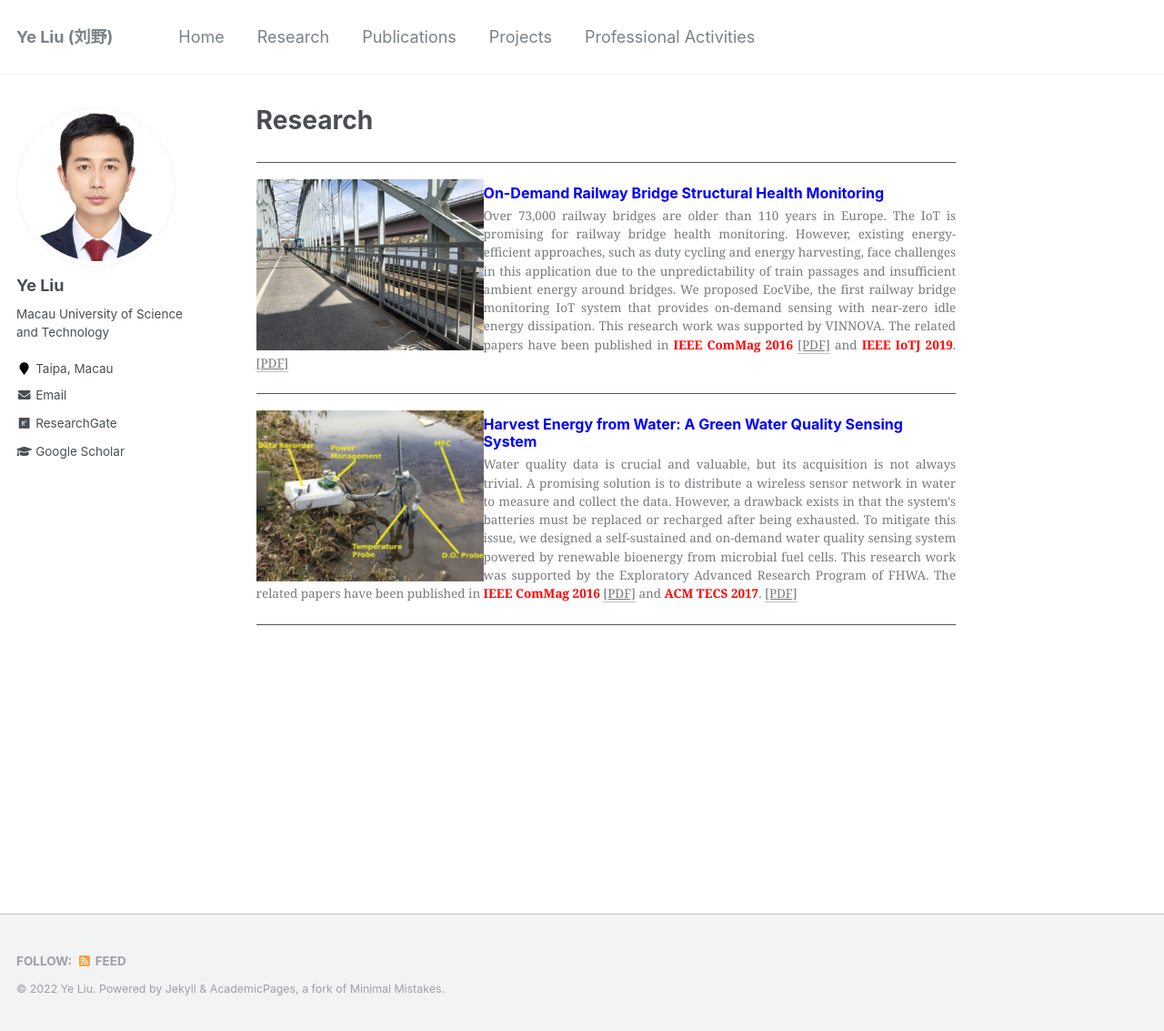
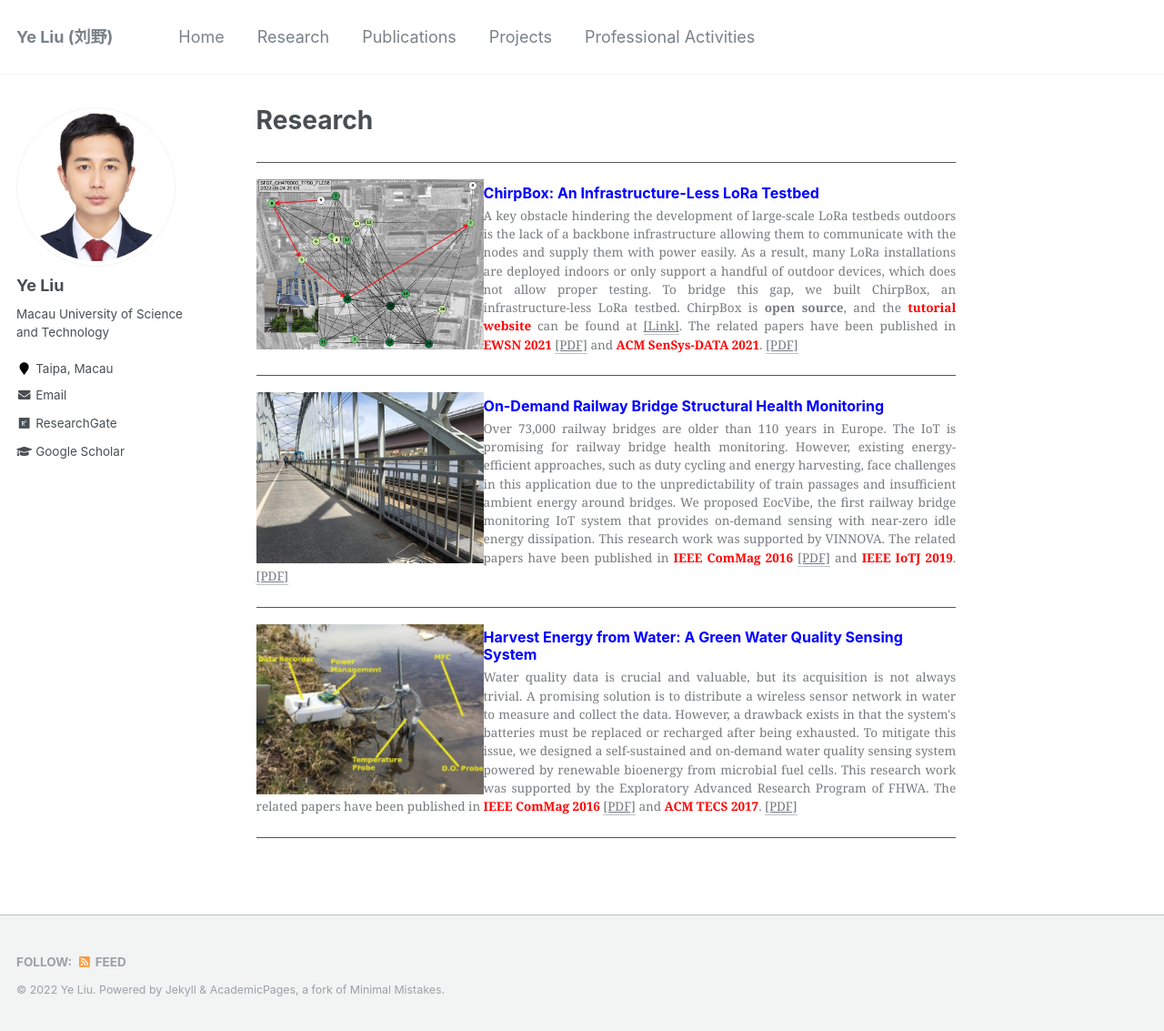
Before and after one commit to ChrisYe-Liu/chrisye-liu.github.io, a Jekyll site: the page built from _pages/research.md, in a window 1280 px wide and 1133 px high. Shown: the whole window at 91% size. Built offline with Jekyll 4.4.1, drawn with Linux system fonts in a browser that asks for light colours.

Commit message:
chirpbox

```diff
--- a/_pages/research.md
+++ b/_pages/research.md
@@ -5,6 +5,17 @@ permalink: /research/
 author_profile: true
 ---
 
+<hr style="height:1px;border:none;border-top:1px solid #555555;" />
+<p>
+  <img src="/images/research/chirpbox.jpg" alt=""
+  style="float:left" width="250" height="188">
+<figcaption>
+<h4><font  color=blue size=3><b>ChirpBox: An Infrastructure-Less LoRa Testbed</b></font></h4>
+<p style="text-align:justify;">
+A key obstacle hindering the development of large-scale LoRa testbeds outdoors is the lack of a backbone infrastructure allowing them to communicate with the nodes and supply them with power easily. As a result, many LoRa installations are deployed indoors or only support a handful of outdoor devices, which does not allow proper testing. To bridge this gap, we built ChirpBox, an infrastructure-less LoRa testbed. ChirpBox is <b>open source</b>, and the <font  color=red ><b>tutorial website </b></font>can be found at <a href="https://chirpbox.github.io/" target="_blank">[Link]</a>.  The related papers have been published in <font  color=red ><b>EWSN 2021</b></font> <a href="https://chrisye-liu.github.io/files/pei21chirpbox.pdf" target="_blank">[PDF]</a> and <font  color=red ><b>ACM SenSys-DATA 2021</b></font>. <a href="https://chrisye-liu.github.io/files/pei21loradataset.pdf" target="_blank">[PDF]</a>
+</p>
+</figcaption>
+<p>
 <hr style="height:1px;border:none;border-top:1px solid #555555;" />
 <p>
   <img src="/images/research/ecovibe.jpg" alt=""
```
Also changed, not shown: images/research/chirpbox.jpg (added).
